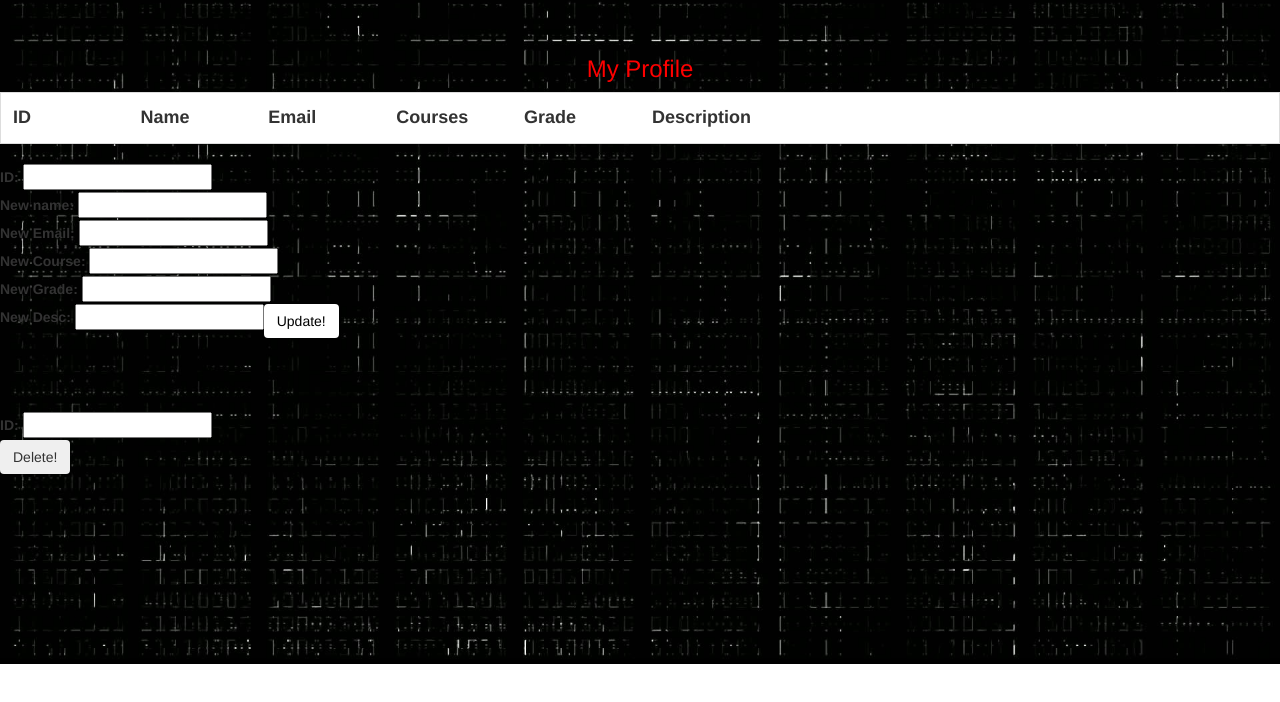
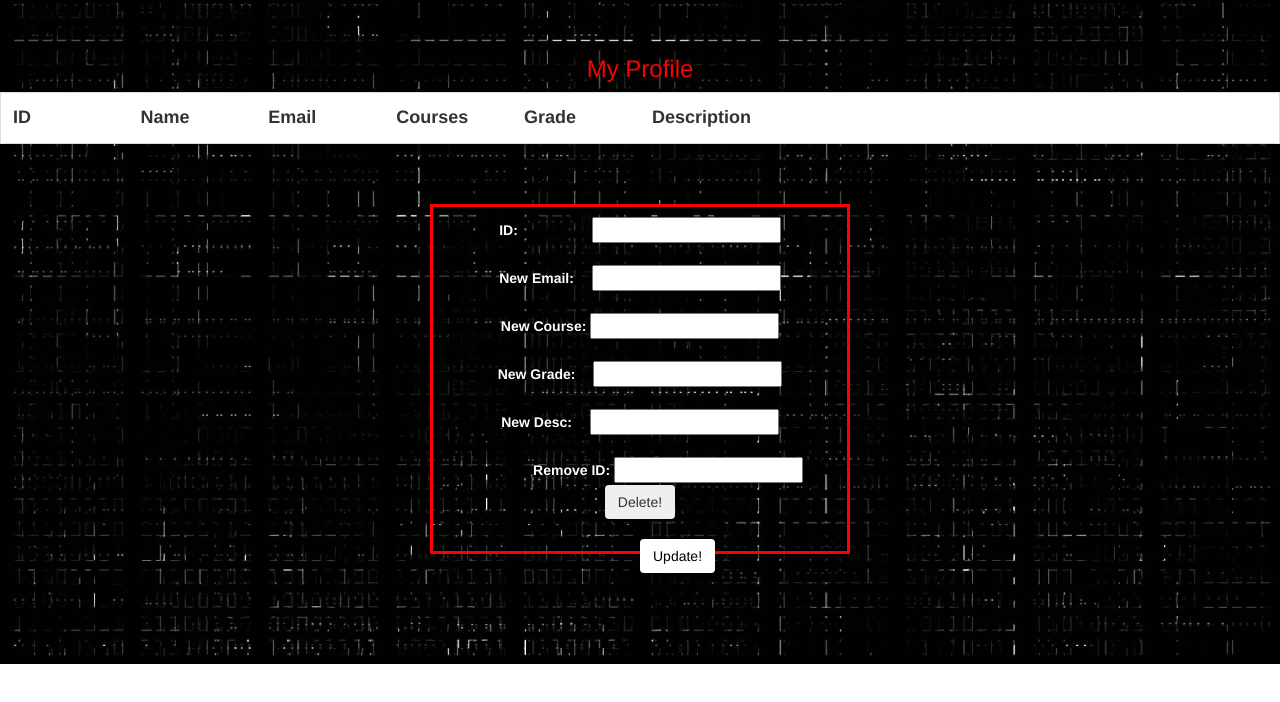
Before and after one commit to jldu20/cs326-team-rho, a website: page src/profile.html in a window 1280 px wide. Shown: the part 56-758 px from the top of the page. Drawn offline with nearby package versions, Linux system fonts and the light colour scheme; no server answers.

Commit message:
fixing stuff

```diff
--- a/src/profile.css
+++ b/src/profile.css
@@ -43,7 +43,17 @@ div.profileUD label:after { content: ":"; }
 .title{
     color: red
 }
+.box{
+    width: 420px;
+    height: 350px;
+    padding: 10px;
+    border: 3px solid red;
+    margin: 0;
+}
+label {
+    display: inline-block;
 
+}
 #student_id{
     display: table-cell
 }
@@ -69,6 +79,7 @@ div.profileUD label:after { content: ":"; }
     color: red;
     cursor: pointer;
 }
+
 #logoutButton{
     background: none!important;
     border: none;
--- a/src/profile.html
+++ b/src/profile.html
@@ -34,7 +34,6 @@
                         </div>
                         <div class="dropdown-content">
                           <a href="profile.html">Update Profile</a>
-                          <button type = "button" class="deletebtn" id="deleteProfileBtn">&emsp;&emsp;Delete <br>&emsp;&emsp;Profile</button>
                           <a href="reqTutor.html">Create Profile</a>
                           <button type = "button" id="logoutButton">&emsp;&emsp;Log Out</a>
                         </div>
@@ -65,40 +64,39 @@
           </table>
         <br>
         <div id = profileUD>
-            <label for="idfromTable">ID:</label>
-            <input type="text" id="idfromTable" name="idfromTable">
-            <br>
-            <label for="nname">New name:</label>
-            <input type="text" id="nname" name="nname">
-            <br>
+            <br><br>
+            <center>
+                <div class="box">
+                    <label style="color: white;" for="idfromTable">ID:&emsp;&emsp;&emsp;&emsp;&emsp;</label>
+                    <input type="text" id="idfromTable" name="idfromTable">
+                    <br><br>
 
-            <label for="nEmail">New Email:</label>
-            <input type="text" id="nEmail" name="nEmail">
-            <br>
+                    <label style="color: white;" for="nEmail">New Email:&emsp;</label>
+                    <input type="text" id="nEmail" name="nEmail">
+                    <br><br>
 
-            <label for="nCourse">New Course:</label>
-            <input type="text" id="nCourse" name="nCourse">
-            <br>
+                    <label style="color: white;" for="nCourse">New Course:</label>
+                    <input type="text" id="nCourse" name="nCourse">
+                    <br><br>
 
-            <label for="nGrade">New Grade:</label>
-            <input type="text" id="nGrade" name="nGrade">
-            <br>
+                    <label style="color: white;" for="nGrade">New Grade:&emsp;</label>
+                    <input type="text" id="nGrade" name="nGrade">
+                    <br><br>
 
-            <label for="nDesc">New Desc:</label>
-            <input type="text" id="nDesc" name="nDesc">
+                    <label style="color: white;" for="nDesc">New Desc:&emsp;</label>
+                    <input type="text" id="nDesc" name="nDesc">
+                    <br><br>
+                    <!-- <button type="button" id = "updateProfileBTN" class="btn btn-dark">Update!</button> -->
 
-
-            <button type="button" id = "updateProfileBTN" class="btn btn-dark">Update!</button>
-            <br>
-            <br>
-            <br>
-            <br>
-            <br>
-
-            <label for="idfromTable">ID:</label>
-            <input type="text" id="delId" name="idfromTable">
-            <br>
-            <button type="button" id = "deleteIDButton" class="btn btn-dark">Delete!</button>
+                    <label style="color: white;" for="idfromTable">&emsp;&emsp;&emsp;&emsp;Remove ID:</label>
+                    <input type="text" id="delId" name="idfromTable">
+                    <button type="button" id = "deleteIDButton" class="btn btn-dark">Delete!</button>
+                    <br>
+                    <!-- <button type="button" id = "deleteIDButton" class="btn btn-dark">Delete!</button> -->
+                    <br>
+                    <button type="button" id = "updateProfileBTN" class="btn btn-dark">Update!</button>
+                </div>
+            </center>
 
         </div>
 
```
Also changed, not shown: docs/final.md (+25 -0 lines), src/about.html (+0 -1 lines), src/class.html (+0 -1 lines), src/index.html (+0 -1 lines), src/reqTutor.html (+0 -1 lines), src/resources.html (+0 -1 lines), src/tutee_list.html (+0 -1 lines).
